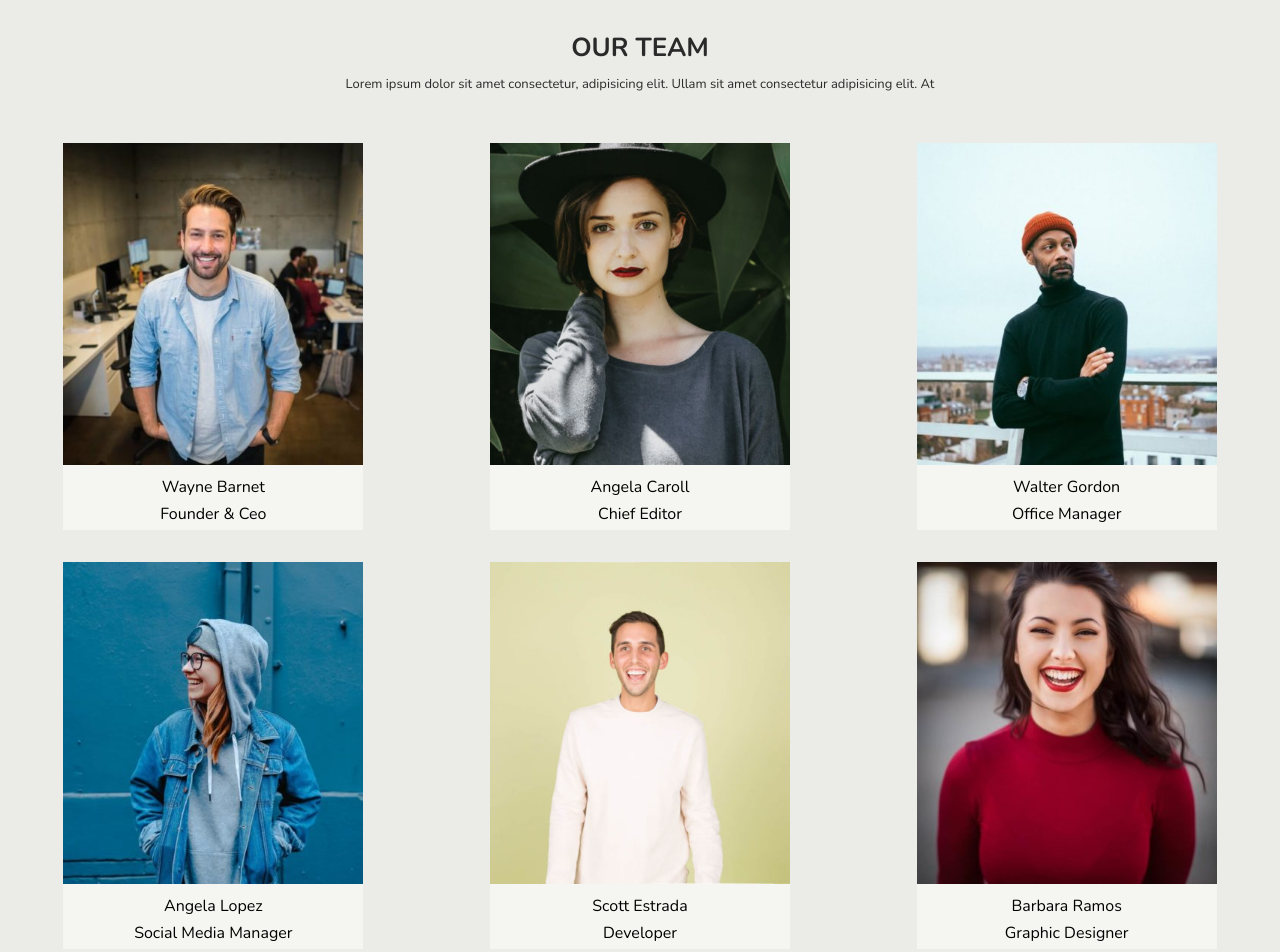
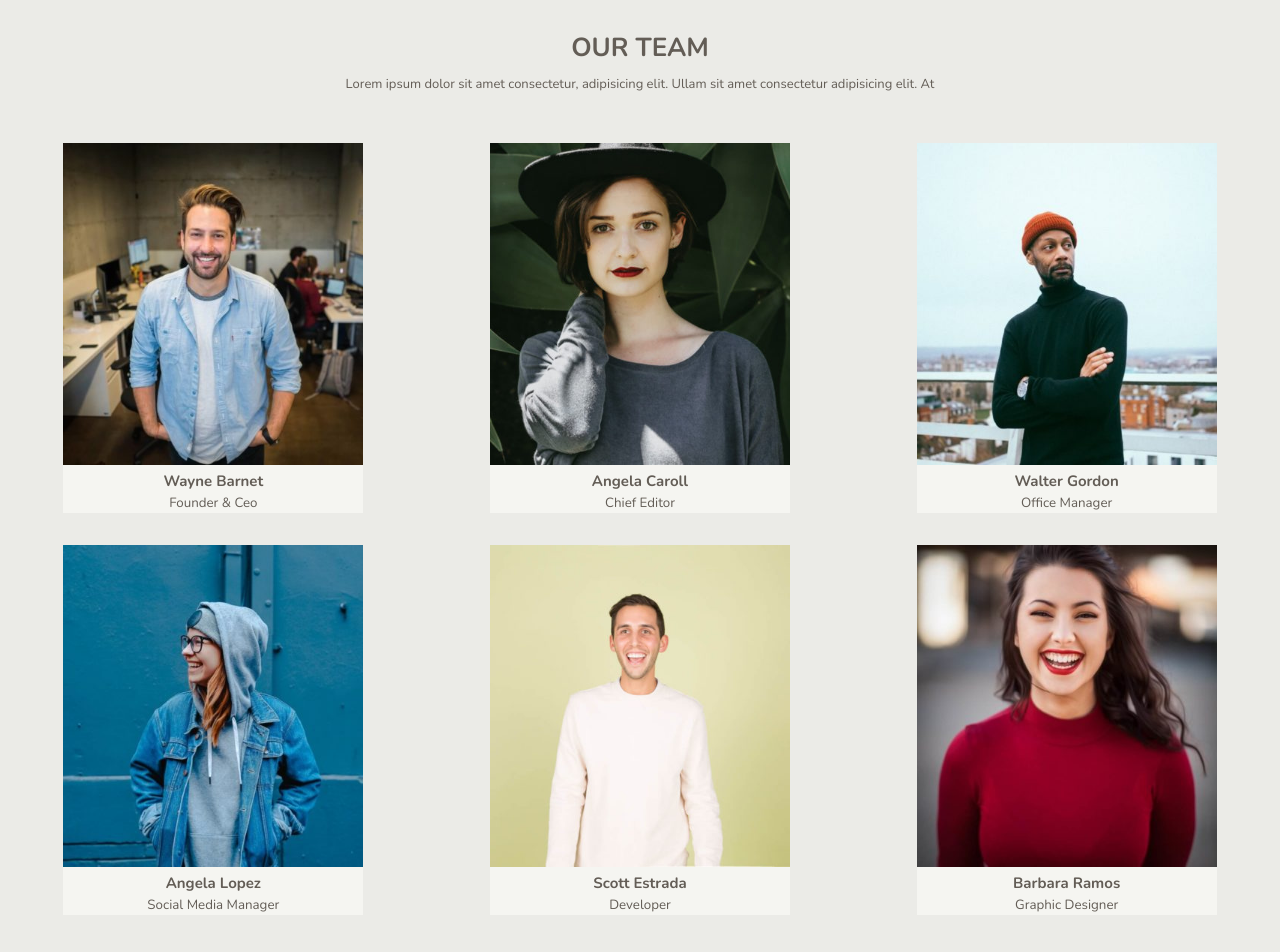
Before and after one commit to SimoneMenichetti/js-our-team, a plain HTML site: page BONUS/index.html in a window 1280 px wide. Drawn offline with nearby package versions, Linux system fonts and the light colour scheme.

Commit message:
feat(: add general style txt )

```diff
--- a/BONUS/css/style.css
+++ b/BONUS/css/style.css
@@ -3,6 +3,7 @@
     margin: 0;
     padding: 0;
     font-family: "Nunito", sans-serif;
+    color: #635D56;
 }
 body{
     background-color: #EBEBE7;
@@ -14,7 +15,6 @@ body{
     text-align: center;
     margin-bottom: 50px;
     font-size: small;
-    color: #2A2A2A;
     padding-top: 30px;
 }
 
@@ -44,17 +44,21 @@ body{
 
 
 }
-.card span {
-    margin: 5px 0;
+.card span h3 {
     display: block;
+}
 
-
-
-}
 .card img {
     max-width: 300px;
 
+}
 
+.card h3{
+    font-size:15px;
+}
+
+.card span{
+    font-size: smaller;
 }
 
 .text-container{
--- a/BONUS/mainjavascript/mainjavascript.js
+++ b/BONUS/mainjavascript/mainjavascript.js
@@ -62,7 +62,7 @@
             // Trasformare la stringa dell immagine in un immagine effettiva
                 `<div class="text-container">
                     <img src="${membro.foto}" alt="Foto di ${membro.nome}">
-                    <span> ${ membro.nome}</span>
+                    <h3> ${ membro.nome}</h3>
                     <span> ${ membro.ruolo}</span>
                 </div>`;
 
```
